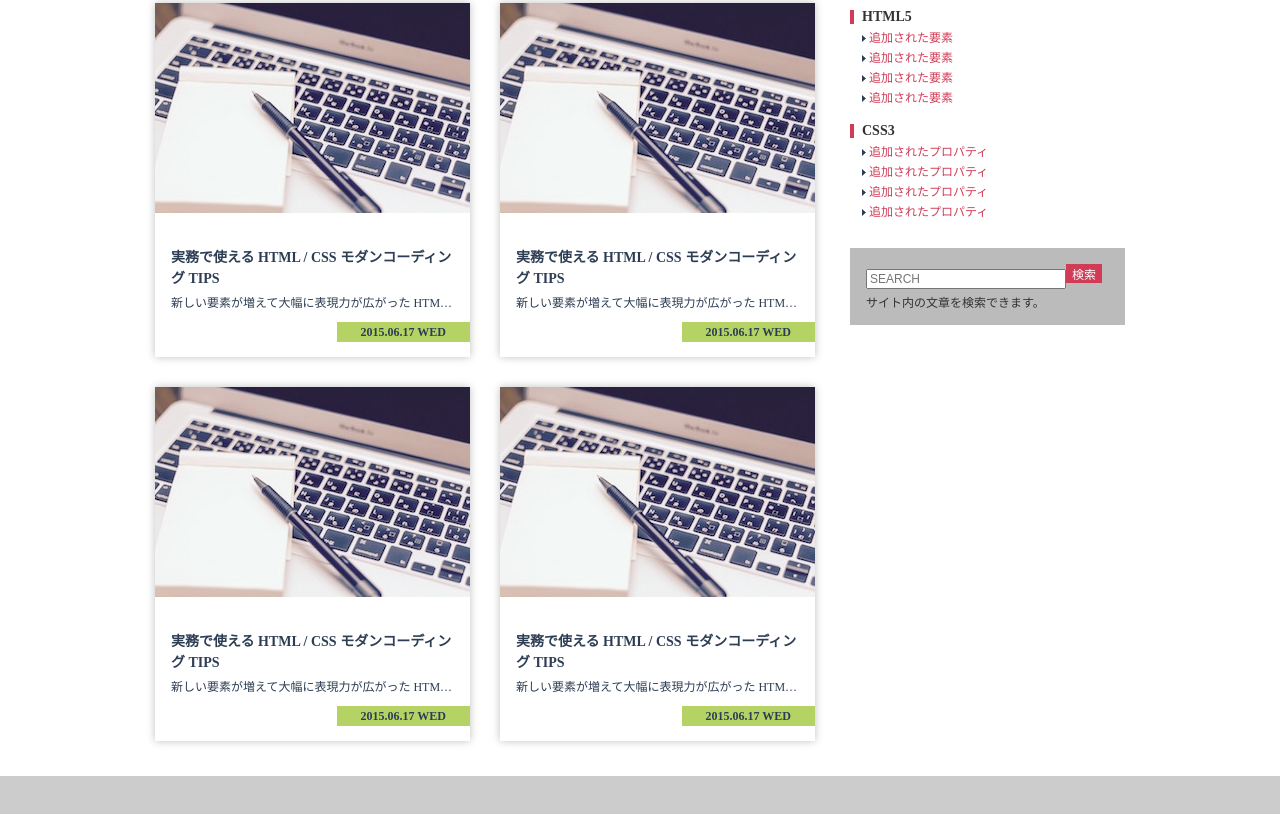
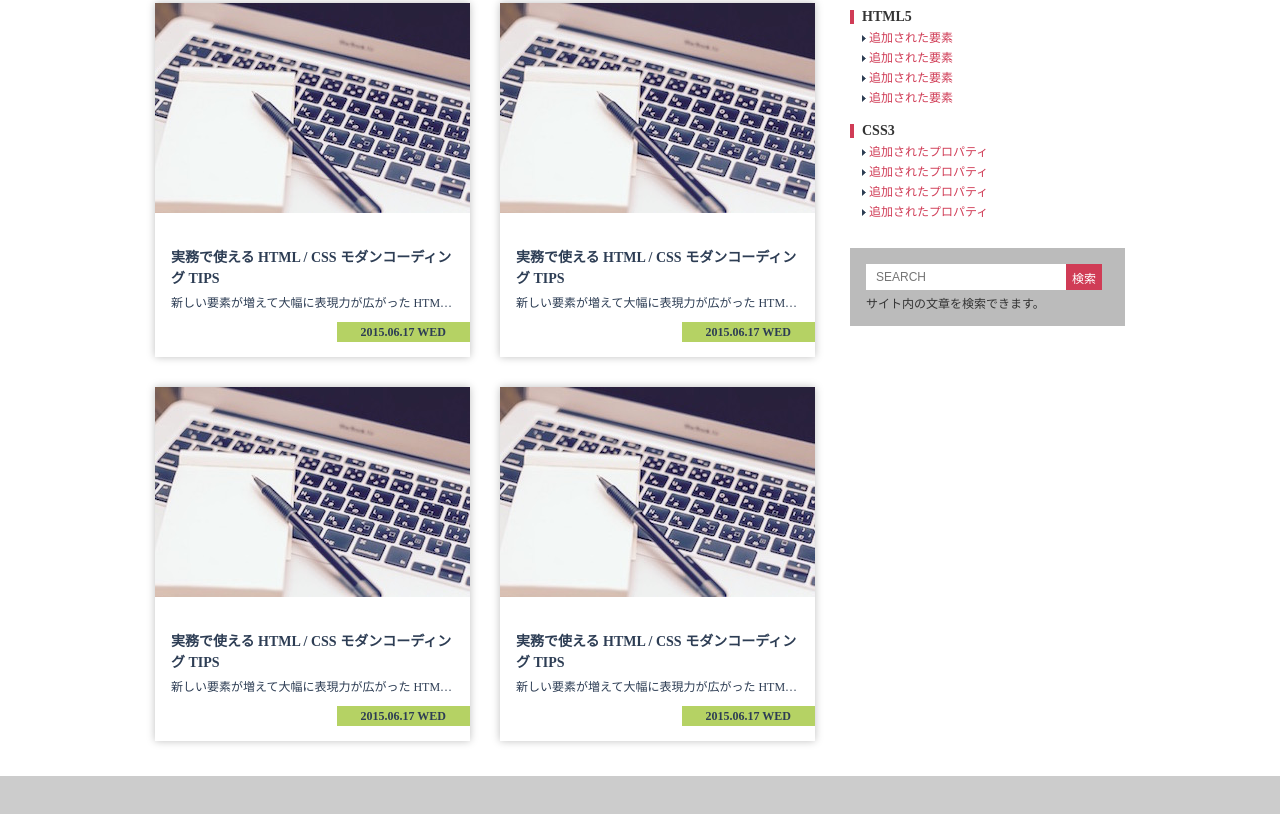
Before and after one commit to inouetakuya/html5-css3-modern-coding, a website: page my-standard-layout-scss/src/index.html in a window 1280 px wide. Shown: the part 783-1597 px from the top of the page. Drawn offline with nearby package versions, Linux system fonts and the light colour scheme; files that its build step writes are made by us from their sources; files whose address does not match are found by name.

Commit message:
input 要素の display 初期値は inline-block

```diff
--- a/my-standard-layout-scss/src/index.html
+++ b/my-standard-layout-scss/src/index.html
@@ -318,7 +318,7 @@
       <section class="search-box">
         <form class="search-box__form" action="#">
           <input type="text" class="search-box__input" placeholder="SEARCH">
-          <button type="submit" class="search-box__search-button">検索</button>
+          <input type="submit" class="search-box__search-button" value="検索">
           <p class="search-box__description">サイト内の文章を検索できます。</p>
         </form>
       </section>
--- a/my-standard-layout-scss/src/scss/components/_search-box.scss
+++ b/my-standard-layout-scss/src/scss/components/_search-box.scss
@@ -6,16 +6,20 @@
 
   &__input {
     width: 200px;
+    height: 26px;
+    padding: 0 10px;
     font-size: 1.2rem;
     color: #bbb;
+    border: none;
   }
 
-  // TODO: input と高さを揃える
   &__search-button {
+    height: 26px;
     background-color: $accent-color;
     border: 0;
     font-size: 1.2rem;
     color: $primary-text-color--is-bg-dark;
+    border: none;
   }
 
   &__description {
```
Also changed, not shown: my-standard-layout-scss/src/scss/components/_ranking.scss (line endings or trailing spaces).
